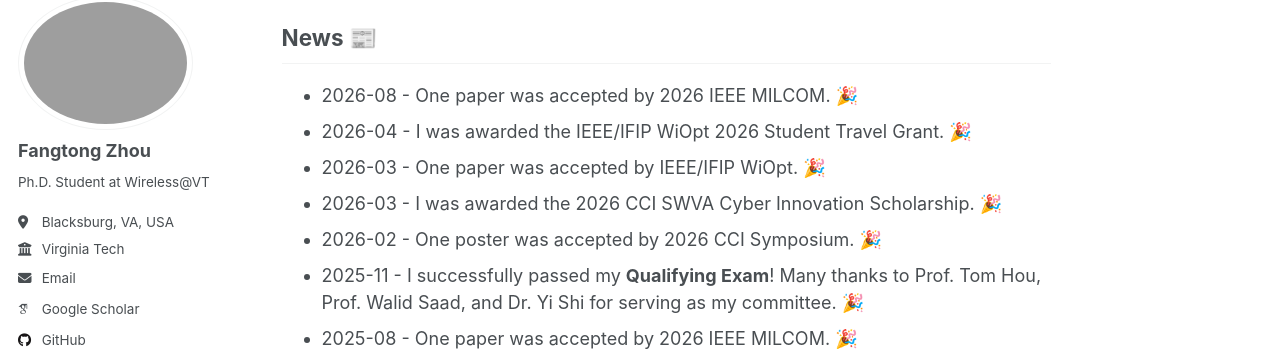
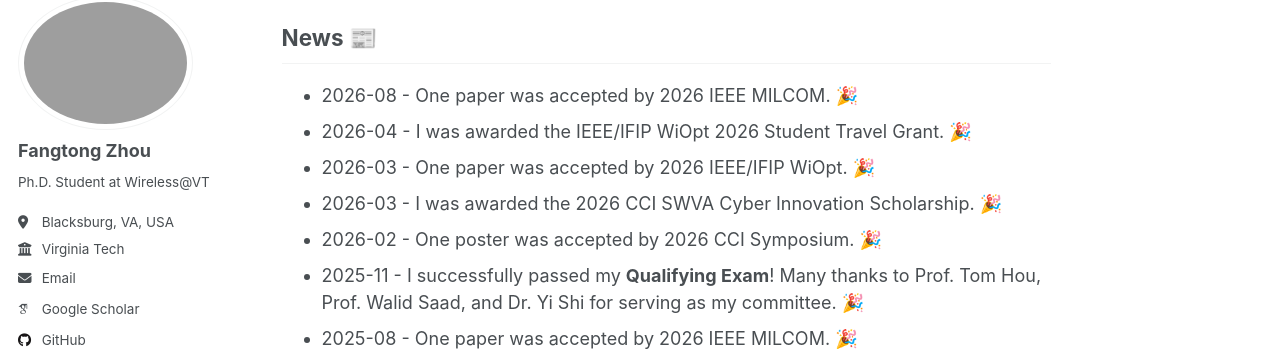
Before and after one commit to frontop137/frontop137.github.io, a Jekyll site: the page built from index.md, in a window 1280 px wide and 900 px high, scrolled down 588 px. Shown: the part 103-454 px from the top of the window. Built offline with Jekyll 4.4.1, drawn with Linux system fonts in a browser that asks for light colours; emoji names are drawn with the system emoji font; some web fonts are replaced; a script that is not in the unit is left out; our own code applies the rules of GitHub Pages for plain Markdown files; some of the changed text lies outside the part shown.

Commit message:
Update accepted paper entries and journal reviewers

```diff
--- a/index.md
+++ b/index.md
@@ -23,7 +23,7 @@ My research focuses on wireless federated learning.
 ## News :newspaper: {#news}
 - 2026-08 - One paper was accepted by 2026 IEEE MILCOM. :tada:
 - 2026-04 - I was awarded the IEEE/IFIP WiOpt 2026 Student Travel Grant. :tada:
-- 2026-03 - One paper was accepted by IEEE/IFIP WiOpt. :tada:
+- 2026-03 - One paper was accepted by 2026 IEEE/IFIP WiOpt. :tada:
 - 2026-03 - I was awarded the 2026 CCI SWVA Cyber Innovation Scholarship. :tada:
 - 2026-02 - One poster was accepted by 2026 CCI Symposium.  :tada:
 - 2025-11 - I successfully passed my **Qualifying Exam**! Many thanks to Prof. Tom Hou, Prof. Walid Saad, and Dr. Yi Shi for serving as my committee. :tada:
```
Also changed, not shown: other parts of index.md (+1 -1 lines).
